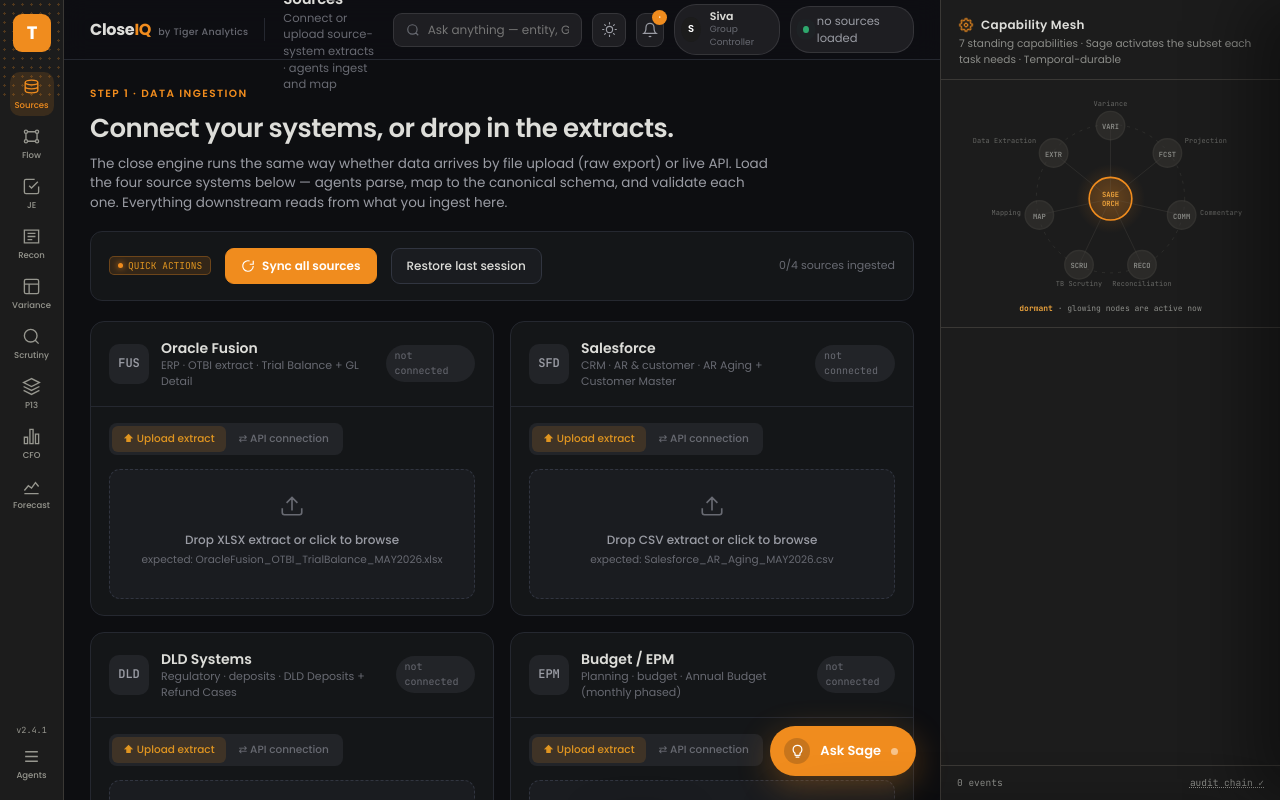
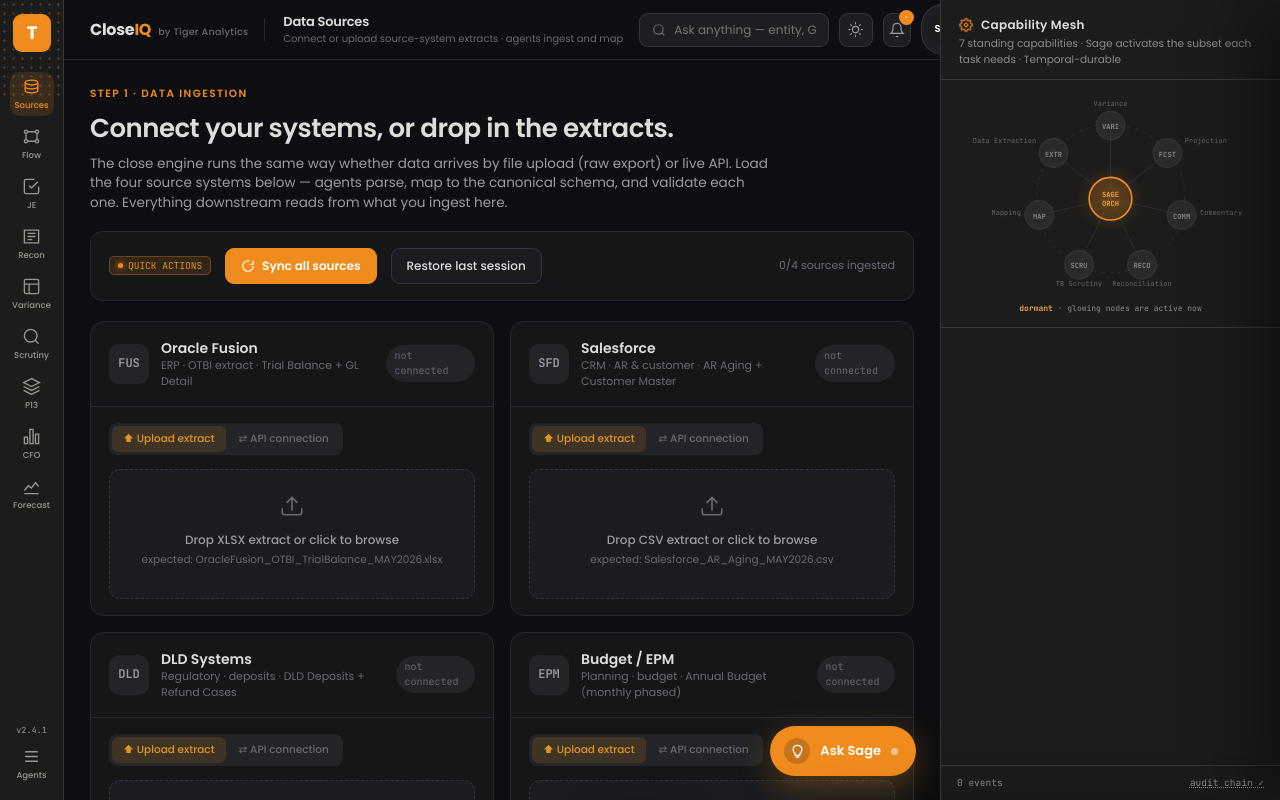
Before and after one commit to shivateen/DamacDemo, a website: page public/app-closeiq.html in a window 1280 px wide. Drawn offline with nearby package versions, Linux system fonts and the light colour scheme.

Commit message:
CloseIQ: shrink topbar title/sub font when agent rail is open
Prevents tb-title and tb-sub from wrapping outside the topbar when
the 340px agent pane is visible — font drops to 13px/10px and text
truncates with ellipsis instead of overflowing.

Co-Authored-By: Claude Sonnet 4.6 <noreply@anthropic.com>

```diff
--- a/public/app-closeiq.html
+++ b/public/app-closeiq.html
@@ -60,8 +60,10 @@ button{font-family:inherit;cursor:pointer;border:none;background:none;color:inhe
 .main{overflow-y:auto;overflow-x:hidden;position:relative}
 .topbar{position:sticky;top:0;z-index:20;background:rgba(14,15,19,.86);backdrop-filter:blur(12px);border-bottom:1px solid var(--line);
   display:flex;align-items:center;gap:16px;padding:0 26px;height:60px}
-.tb-title{font-weight:600;font-size:15px;letter-spacing:-.2px}
-.tb-sub{color:var(--ink-3);font-size:11.5px;font-weight:400}
+.tb-title{font-weight:600;font-size:15px;letter-spacing:-.2px;white-space:nowrap;overflow:hidden;text-overflow:ellipsis}
+.tb-sub{color:var(--ink-3);font-size:11.5px;font-weight:400;white-space:nowrap;overflow:hidden;text-overflow:ellipsis}
+.app:not(.rail-collapsed) .tb-title{font-size:13px}
+.app:not(.rail-collapsed) .tb-sub{font-size:10px}
 period-pill-x{display:none}.period-pill{display:flex;align-items:center;gap:8px;font-size:11.5px;color:var(--ink-2);
   background:var(--panel);border:1px solid var(--line);padding:6px 12px;border-radius:20px}
 .period-pill b{color:var(--ink);font-weight:600}
--- a/src/css/app.css
+++ b/src/css/app.css
@@ -48,8 +48,10 @@ button{font-family:inherit;cursor:pointer;border:none;background:none;color:inhe
 .main{overflow-y:auto;overflow-x:hidden;position:relative}
 .topbar{position:sticky;top:0;z-index:20;background:rgba(14,15,19,.86);backdrop-filter:blur(12px);border-bottom:1px solid var(--line);
   display:flex;align-items:center;gap:16px;padding:0 26px;height:60px}
-.tb-title{font-weight:600;font-size:15px;letter-spacing:-.2px}
-.tb-sub{color:var(--ink-3);font-size:11.5px;font-weight:400}
+.tb-title{font-weight:600;font-size:15px;letter-spacing:-.2px;white-space:nowrap;overflow:hidden;text-overflow:ellipsis}
+.tb-sub{color:var(--ink-3);font-size:11.5px;font-weight:400;white-space:nowrap;overflow:hidden;text-overflow:ellipsis}
+.app:not(.rail-collapsed) .tb-title{font-size:13px}
+.app:not(.rail-collapsed) .tb-sub{font-size:10px}
 period-pill-x{display:none}.period-pill{display:flex;align-items:center;gap:8px;font-size:11.5px;color:var(--ink-2);
   background:var(--panel);border:1px solid var(--line);padding:6px 12px;border-radius:20px}
 .period-pill b{color:var(--ink);font-weight:600}
```
